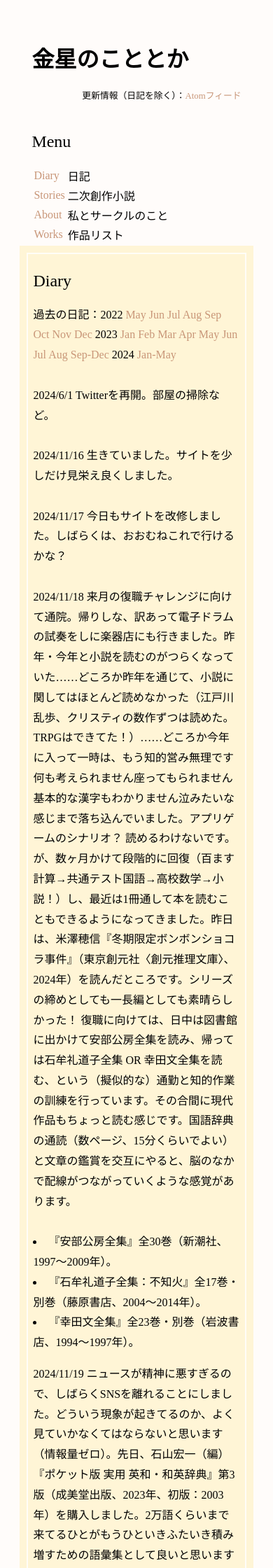
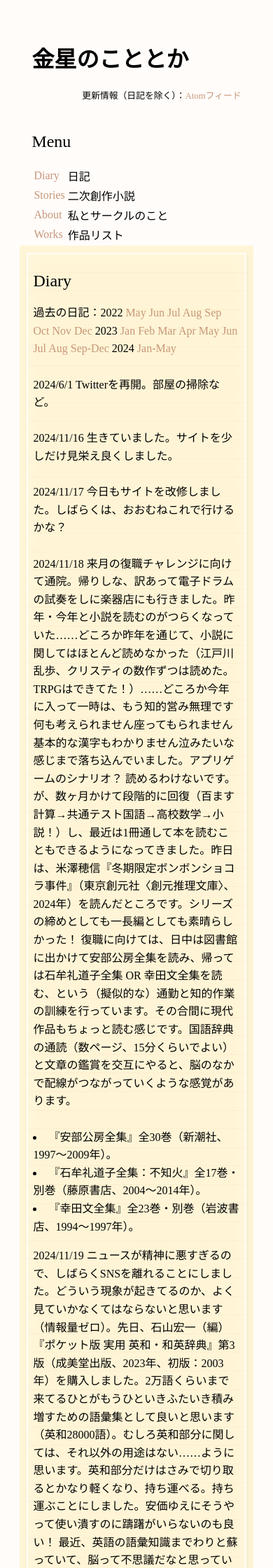
Before and after one commit to misora100/misora100.github.io, a Jekyll site: the page index.html, which Jekyll copies as it is, in a window 390 px wide. Shown: the top 2240 px of the page at 70% size. Built offline with Jekyll 4.4.1, drawn with Linux system fonts in a browser that asks for light colours; some web fonts are replaced.

Commit message:
Update style.css

```diff
--- a/css/style.css
+++ b/css/style.css
@@ -157,10 +157,26 @@
 
 #diary {
     margin: 2% 8% 1% 8%;
-    padding: 1% 2% 2% 2%;
-    background: rgba(255, 240, 180, 0.5);
-    box-shadow: 0px 0px 0px 10px rgba(255, 240, 180, 0.5);
+    padding: 1.5% 2% 2% 2%;
+    background:
+        repeating-linear-gradient(
+            180deg,
+            transparent,
+            transparent 1.6em,
+            rgba(200, 150, 120, 0.08) 1.6em,
+            rgba(200, 150, 120, 0.08) calc(1.6em + 1px)
+        ),
+        rgba(255, 240, 180, 0.5);
+    box-shadow:
+        0px 0px 0px 10px rgba(255, 240, 180, 0.5),
+        2px 3px 8px rgba(0, 0, 0, 0.1),
+        inset 0 0 20px rgba(255, 255, 255, 0.3);
     border: double 2px rgba(255, 255, 255, 0.8);
+    line-height: 1.6em;
+}
+
+#diary p {
+    margin-bottom: 1.6em;
 }
 
 }
```
